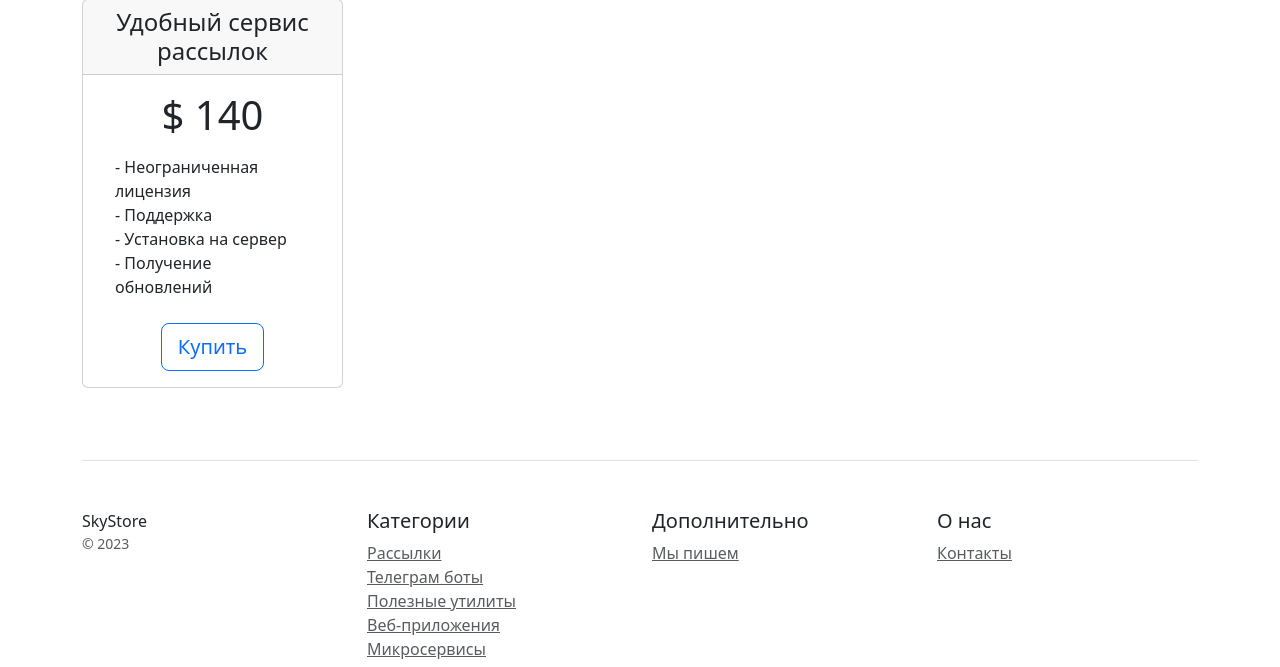
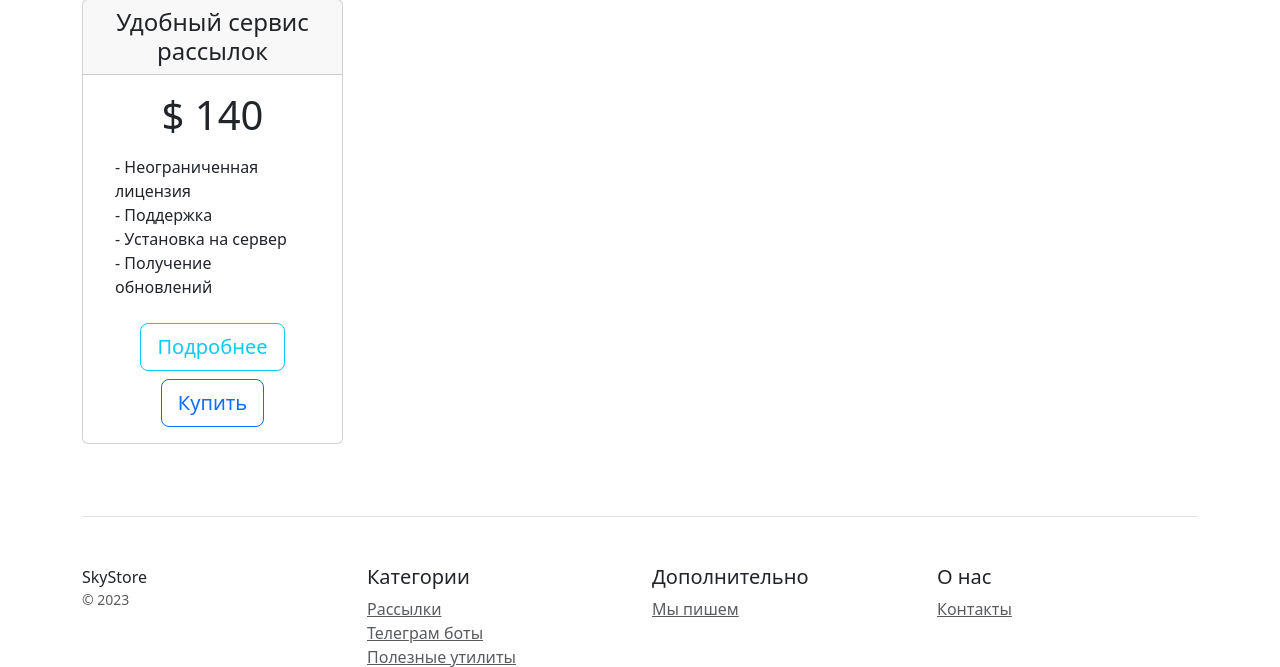
Before and after one commit to Gammpyr/online_store, a Django app: page / in a window 1280 px wide. Shown: the part 285-952 px from the top of the page. Run offline with Django 5.2, Linux system fonts and the light colour scheme; some libraries are stand-ins or nearby versions.

Commit message:
update home.html

```diff
--- a/catalog/templates/catalog/home.html
+++ b/catalog/templates/catalog/home.html
@@ -6,7 +6,9 @@
     <title>Skystore</title>
     <link rel="stylesheet" type="text/css" href="/static/css/bootstrap.min.css">
 </head>
+
 <body>
+
 <div class="d-flex flex-column flex-md-row align-items-center p-3 px-md-4 mb-3 bg-white border-bottom box-shadow">
     <h5 class="my-0 mr-md-auto font-weight-normal">Skystore</h5>
     <nav class="ms-5">
@@ -36,7 +38,9 @@
                         <li>- Установка на сервер</li>
                         <li>- Получение обновлений</li>
                     </ul>
-                    <button type="button" class="btn btn-lg btn-block btn-outline-primary">Купить</button>
+					<a class="btn btn-lg btn-block  btn-outline-info" href="product/{{product.id}}" role="button">Подробнее</a><br>
+                    <button type="button" class="btn btn-lg btn-block btn-outline-primary mt-2">Купить</button>
+
                 </div>
             </div>
         </div>
```
